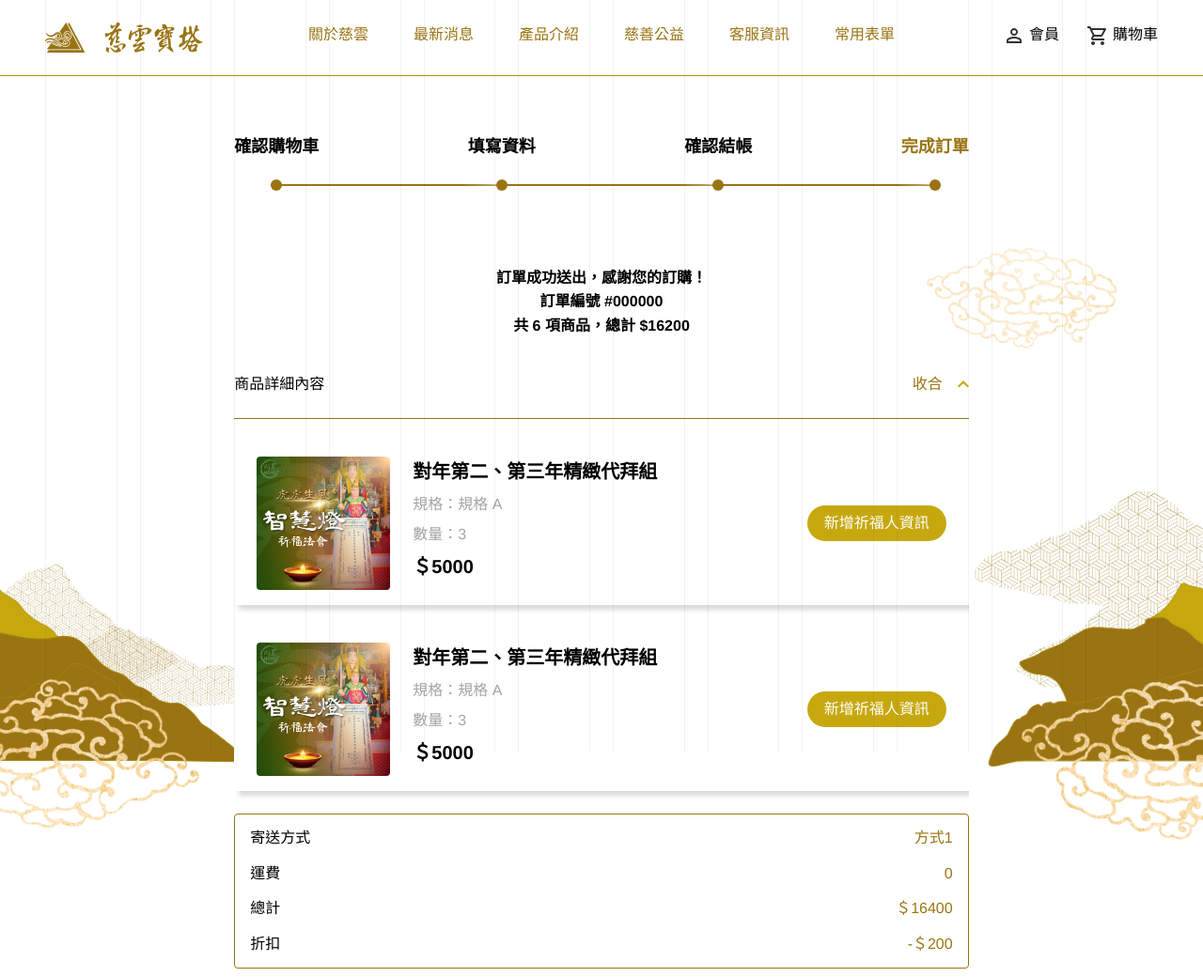
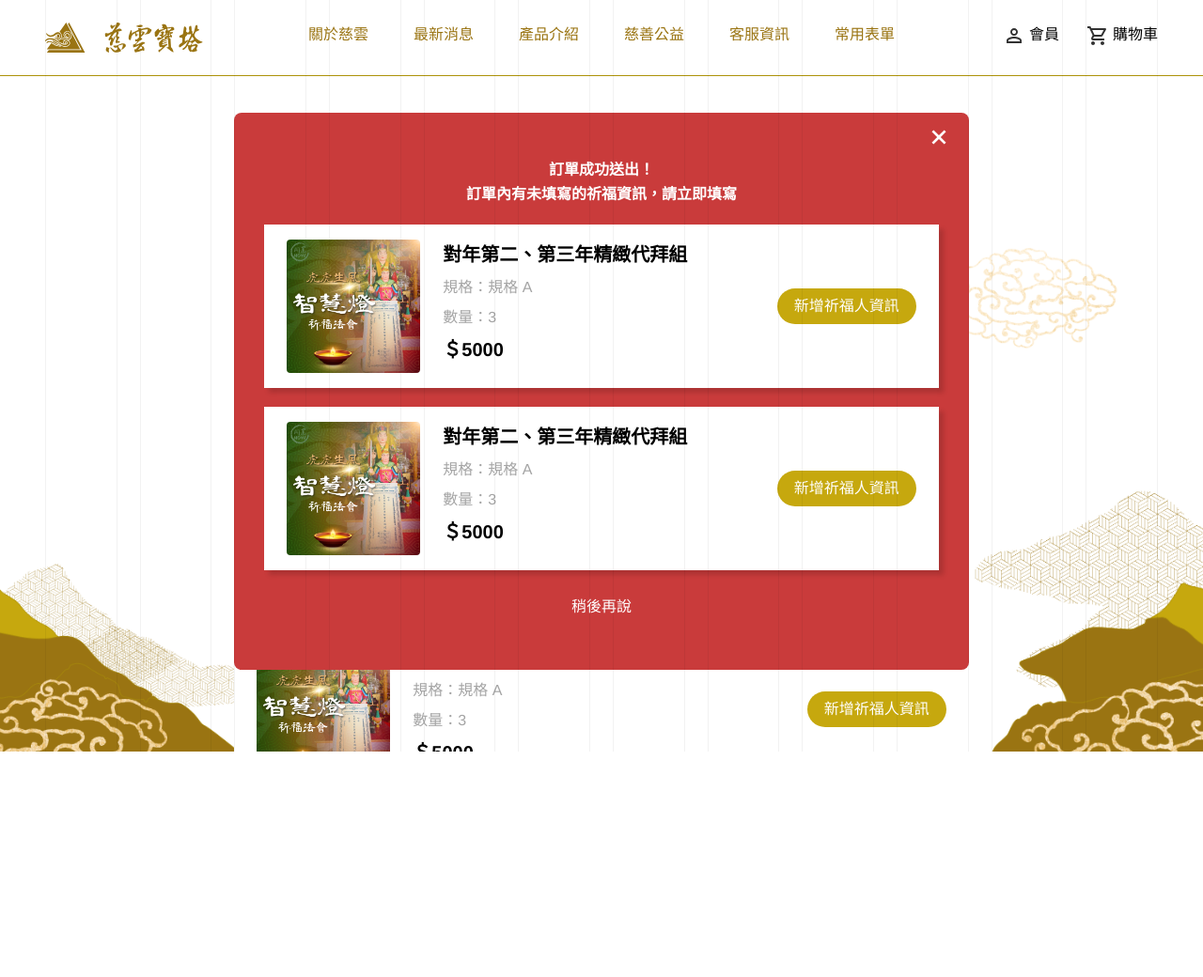
Before and after one commit to smartleos/ci-yun-vuejs, a PHP site: page /pages/cart/completed.php in a window 1280 px wide. Shown: the top 1040 px of the page at 94% size. After the commit the page ends 800 px from the top, so only its background shows below. Run offline with PHP 8.4, Linux system fonts and the light colour scheme; data that the repository does not hold is empty; style sheets or scripts are compiled from the project's sources; some libraries are stand-ins or nearby versions.

Commit message:
[feat] 完成訂單頁面新增popup

```diff
--- a/assets/js/scripts.js
+++ b/assets/js/scripts.js
@@ -176,6 +176,14 @@ $(function() {
 
     // ------------- cart-completed -------------
     if ($('.page-cart-completed').length) {
+        $('.page-cart-completed__popup').addClass('-active')
+        $('.page-cart-completed__popup-wrapper-close').on('click', function() {
+            $('.page-cart-completed__popup').removeClass('-active')
+        })
+        $('.page-cart-completed__popup-wrapper-btn').on('click', function() {
+            $('.page-cart-completed__popup').removeClass('-active')
+        })
+
         const height = $('.page-cart-completed__receipt-wrapper').outerHeight()
         $('.page-cart-completed__receipt-wrapper').css('max-height', height)
         $('.page-cart-completed__receipt-top-btn').on('click', function() {
--- a/assets/scss/custom/_button.scss
+++ b/assets/scss/custom/_button.scss
@@ -55,6 +55,12 @@
     &.-transparent {
         color: map-get($colors, brnad-1);
         background-color: transparent;
+
+        @include media-breakpoint-up(medium) {
+            &:hover {
+                background-color: transparent;
+            }
+        }
     }
 
     &.-head {
--- a/assets/scss/custom/_cart-completed.scss
+++ b/assets/scss/custom/_cart-completed.scss
@@ -232,4 +232,63 @@
         gap: 1.6rem;
         padding: 2.4rem 0;
     }
+
+    &__popup {
+        @include size(100vw, 100vh);
+
+        position: fixed;
+        top: 0;
+        left: 0;
+        display: flex;
+        justify-content: center;
+        align-items: flex-start;
+        padding-top: 12rem;
+        padding-bottom: 12rem;
+        overflow: scroll;
+        z-index: 999;
+        opacity: 0;
+        transform: translateY(4.8rem);
+        transition: opacity .3s ease-in-out, transform .3s ease-in-out;
+
+        &.-active {
+            opacity: 1;
+            transform: translateY(0);
+        }
+
+        &-wrapper {
+            position: relative;
+            display: flex;
+            flex-direction: column;
+            align-items: center;
+            gap: 2rem;
+            padding: 4.8rem 3.2rem;
+            background-color: map-get($colors, red);
+            border-radius: .8rem;
+
+            &-close {
+                @include size(100%, auto);
+
+                position: absolute;
+                top: 1.8rem;
+                right: 2.4rem;
+                display: flex;
+                justify-content: flex-end;
+                color: map-get($colors, white);
+                cursor: pointer;
+
+                > svg {
+                    @include size(1.6rem, auto);
+                }
+            }
+
+            > h3 {
+                @include typo('body', 16);
+
+                font-weight: bold;
+                text-align: center;
+                color: map-get($colors, white);
+            }
+        }
+
+    }
 }
--- a/pages/cart/completed.php
+++ b/pages/cart/completed.php
@@ -143,6 +143,34 @@
                     ?>
                 </div>
             </div>
+            <div class="page-cart-completed__popup container">
+                <div class="grid">
+                    <div class="page-cart-completed__popup-wrapper col-3-11-medium">
+                        <div class="page-cart-completed__popup-wrapper-close">
+                            <?php get_svg('close') ?>
+                        </div>
+                        <h3>訂單成功送出！<br>訂單內有未填寫的祈福資訊，請立即填寫</h3>
+                        <?php
+                            $button=true;
+                            include('../../components/cart/product.php');
+                        ?>
+                        <?php
+                            $button=true;
+                            include('../../components/cart/product.php');
+                        ?>
+                        <div class="page-cart-completed__popup-wrapper-btn">
+                            <?php
+                                $tag="button";
+                                $url="";
+                                $target="";
+                                $text="稍後再說";
+                                $style="-transparent";
+                                include ("../../components/button.php");
+                            ?>
+                        </div>
+                    </div>
+                </div>
+            </div>
         </div>
     </div>
 </div>
```
Also changed, not shown: assets/imgs/icons/close.svg (added), assets/scss/main.css, 1 other file.
